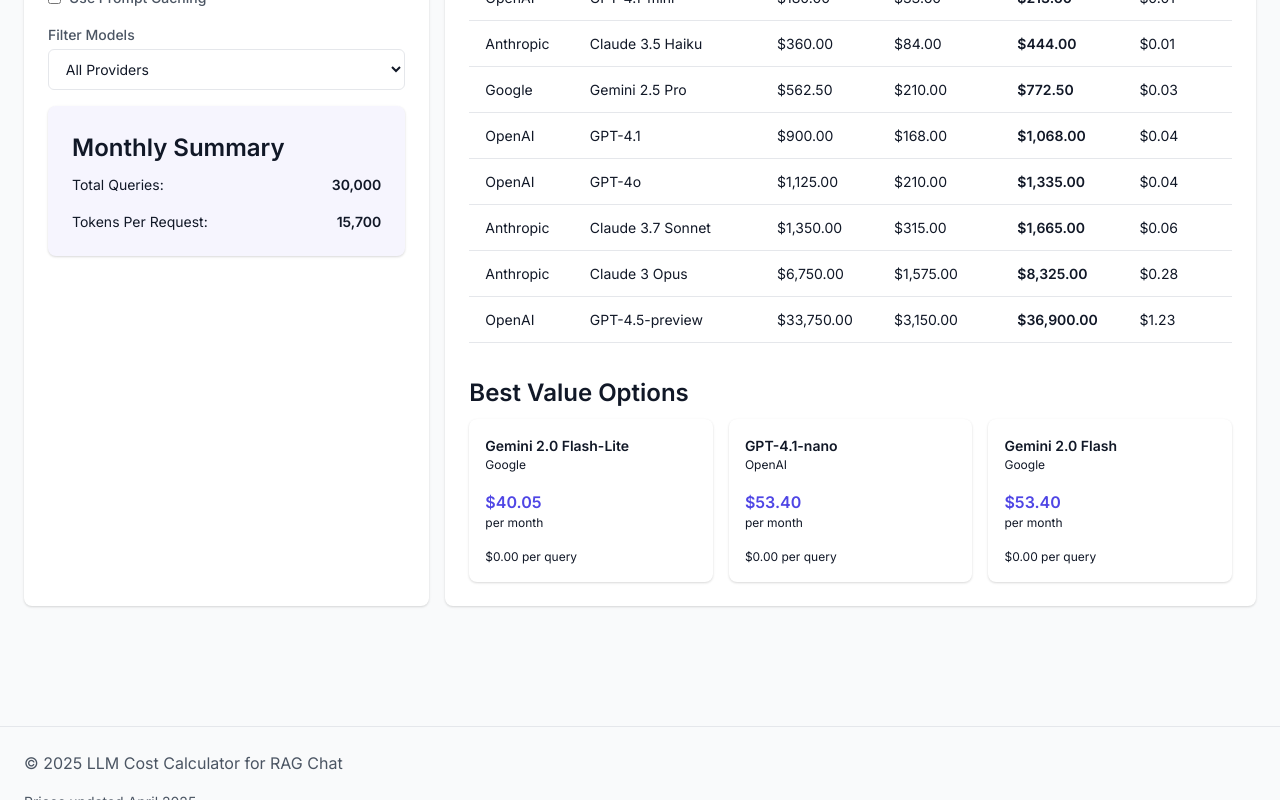
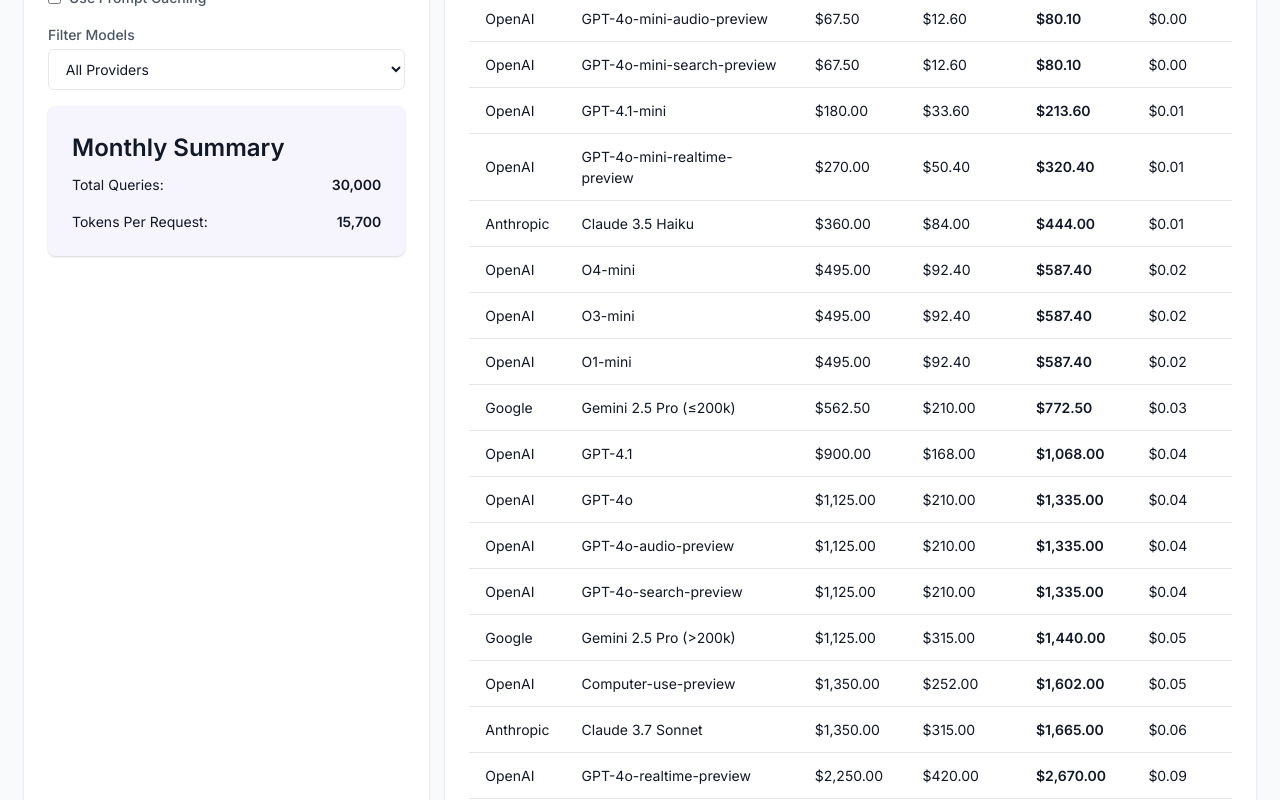
Before and after one commit to mathislucka/deepset-webinar-ui, a React (Vite) app: page / in a window 1280 px wide. Shown: the part 560-1360 px from the top of the page. Built offline with nearby package versions, Linux system fonts and the light colour scheme; the HTML template or start-up script is replaced by a standard one.

Commit message:
feat: update model pricing data with comprehensive model list

```diff
--- a/src/data/modelPricing.js
+++ b/src/data/modelPricing.js
@@ -35,10 +35,88 @@
         outputPrice: 10.00,
       },
       {
+        name: "GPT-4o-audio-preview",
+        inputPrice: 2.50,
+        cachedInputPrice: null,
+        outputPrice: 10.00,
+      },
+      {
+        name: "GPT-4o-realtime-preview",
+        inputPrice: 5.00,
+        cachedInputPrice: 2.50,
+        outputPrice: 20.00,
+      },
+      {
         name: "GPT-4o-mini",
         inputPrice: 0.15,
         cachedInputPrice: 0.075,
         outputPrice: 0.60,
+      },
+      {
+        name: "GPT-4o-mini-audio-preview",
+        inputPrice: 0.15,
+        cachedInputPrice: null,
+        outputPrice: 0.60,
+      },
+      {
+        name: "GPT-4o-mini-realtime-preview",
+        inputPrice: 0.60,
+        cachedInputPrice: 0.30,
+        outputPrice: 2.40,
+      },
+      {
+        name: "O1",
+        inputPrice: 15.00,
+        cachedInputPrice: 7.50,
+        outputPrice: 60.00,
+      },
+      {
+        name: "O1-pro",
+        inputPrice: 150.00,
+        cachedInputPrice: null,
+        outputPrice: 600.00,
+      },
+      {
+        name: "O3",
+        inputPrice: 10.00,
+        cachedInputPrice: 2.50,
+        outputPrice: 40.00,
+      },
+      {
+        name: "O4-mini",
+        inputPrice: 1.10,
+        cachedInputPrice: 0.275,
+        outputPrice: 4.40,
+      },
+      {
+        name: "O3-mini",
+        inputPrice: 1.10,
+        cachedInputPrice: 0.55,
+        outputPrice: 4.40,
+      },
+      {
+        name: "O1-mini",
+        inputPrice: 1.10,
+        cachedInputPrice: 0.55,
+        outputPrice: 4.40,
+      },
+      {
+        name: "GPT-4o-mini-search-preview",
+        inputPrice: 0.15,
+        cachedInputPrice: null,
+        outputPrice: 0.60,
+      },
+      {
+        name: "GPT-4o-search-preview",
+        inputPrice: 2.50,
+        cachedInputPrice: null,
+        outputPrice: 10.00,
+      },
+      {
+        name: "Computer-use-preview",
+        inputPrice: 3.00,
+        cachedInputPrice: null,
+        outputPrice: 12.00,
       },
     ]
   },
@@ -69,10 +147,16 @@
     name: "Google",
     models: [
       {
-        name: "Gemini 2.5 Pro",
-        inputPrice: 1.25,      // <= 200k tokens
+        name: "Gemini 2.5 Pro (≤200k)",
+        inputPrice: 1.25,
         cachedInputPrice: null, // Not available yet
-        outputPrice: 10.00,     // <= 200k tokens
+        outputPrice: 10.00,
+      },
+      {
+        name: "Gemini 2.5 Pro (>200k)",
+        inputPrice: 2.50,
+        cachedInputPrice: null, // Not available yet
+        outputPrice: 15.00,
       },
       {
         name: "Gemini 2.0 Flash",
```
